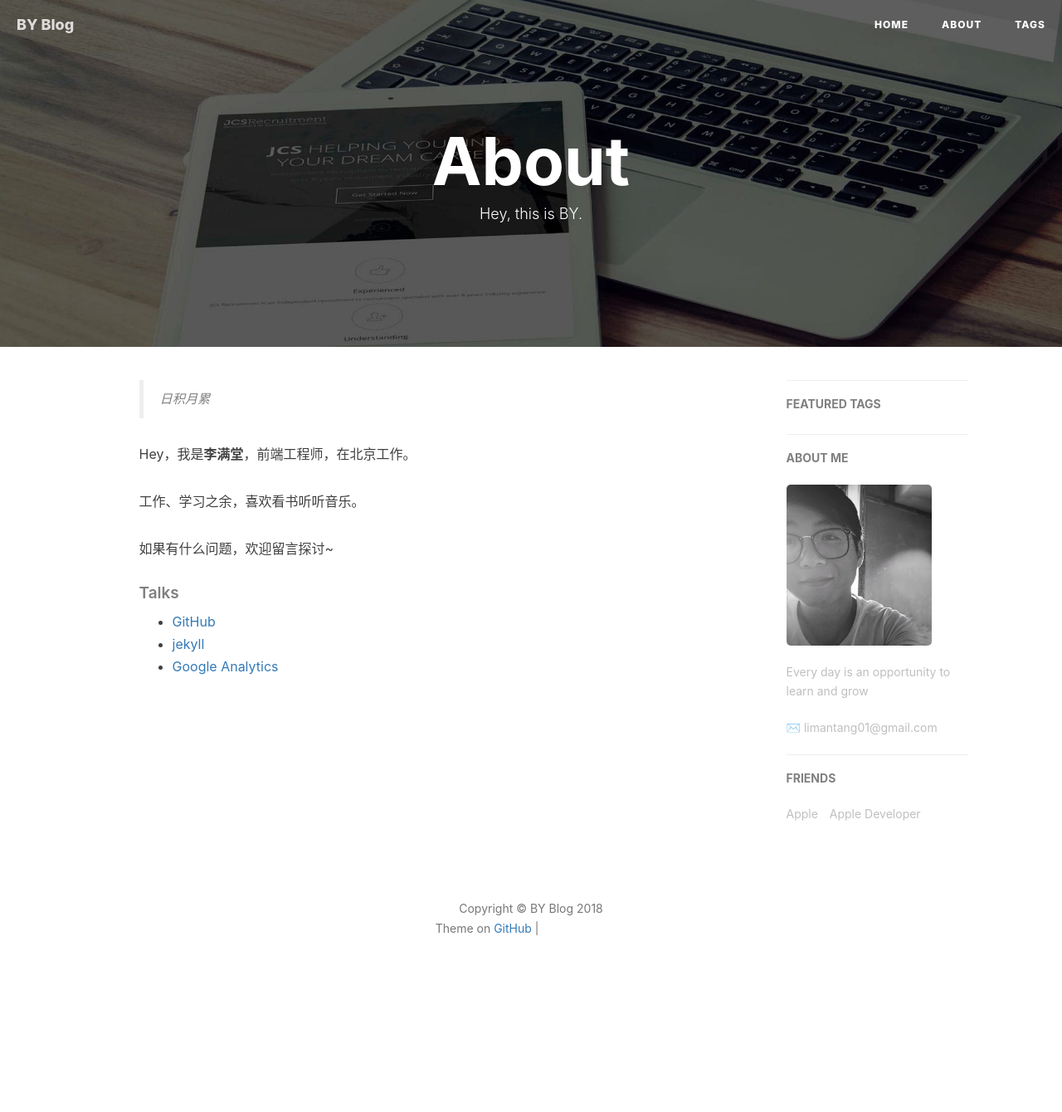
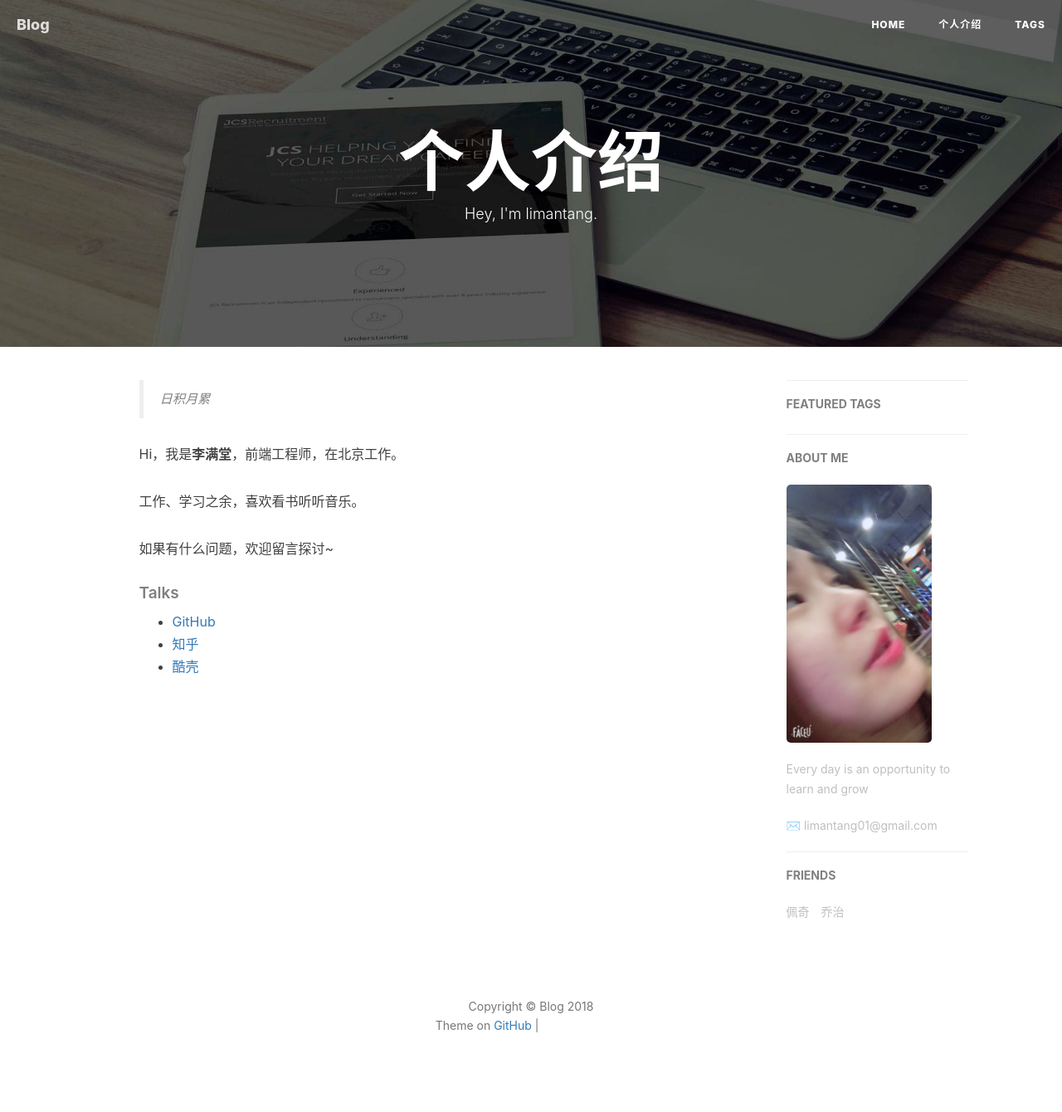
Before and after one commit to echoheart/echoheart.github.io, a Jekyll site: the page built from about.html, in a window 1280 px wide. Shown: the whole page at 83% size. Built offline with Jekyll 4.4.1, drawn with Linux system fonts in a browser that asks for light colours; nearby versions of some CDN libraries; comment, search, counter and statistics services are not loaded; before the commit the page ends 1223 px from its top, so only the background shows below that; grey boxes are pictures that could not be loaded.

Commit message:
add code

```diff
--- a/_config.yml
+++ b/_config.yml
@@ -1,10 +1,10 @@
 # Site settings
-title: BY Blog
+title: Blog
 SEOTitle: 李满堂的博客 | BY Blog
 header-img: img/post-bg-desk.jpg
 email: limantang01@gmail.com
 description: "Everyday is an opportunity to learn and grow"
-keyword: "BY, BY Blog, 李满堂的博客, limantang, 李满堂, iOS, Apple, iPhone"
+keyword: "BY, BY Blog, 李满堂的博客, limantang, 李满堂"
 url: "https://echoheart.github.io"          # your host, for absolute URL
 baseurl: ""      # for example, '/blog' if your blog hosted on 'host/blog'
 github_repo: "https://github.com/echoheart/echoheart.github.io.git" # you code repository
@@ -12,7 +12,7 @@ github_repo: "https://github.com/echoheart/echoheart.github.io.git" # you code r
 # Sidebar settings
 sidebar: true                           # whether or not using Sidebar.
 sidebar-about-description: "Every day is an opportunity to learn and grow"
-sidebar-avatar: /img/about-BY-gentle.jpg      # use absolute URL, seeing it's used in both `/` and `/about/`
+sidebar-avatar: /img/user-zhang.jpg      # use absolute URL, seeing it's used in both `/` and `/about/`
 
 
 
@@ -99,11 +99,11 @@ service-worker: true
 # Friends
 friends: [
     {
-        title: "Apple",
-        href: "https://apple.com"
+        title: "佩奇",
+        href: "https://youtube.com"
     },
     {
-        title: "Apple Developer",
-        href: "https://developer.apple.com/"
+        title: "乔治",
+        href: "https://youtube.com/"
     }
 ]
--- a/about.html
+++ b/about.html
@@ -1,7 +1,7 @@
 ---
 layout: page
-title: "About"
-description: "Hey, this is BY."
+title: "个人介绍"
+description: "Hey, I'm limantang."
 header-img: "img/post-bg-rwd.jpg"
 ---
 
@@ -17,7 +17,7 @@ header-img: "img/post-bg-rwd.jpg"
     <!--copied from markdown -->
     <blockquote><p>日积月累</p></blockquote>
 
-    <p>Hey，我是<strong>李满堂</strong>，前端工程师，在北京工作。</p>
+    <p>Hi，我是<strong>李满堂</strong>，前端工程师，在北京工作。</p>
 
     <p>工作、学习之余，喜欢看书听听音乐。</p>
 
@@ -29,8 +29,8 @@ header-img: "img/post-bg-rwd.jpg"
 
     <ul>
         <li><a href="https://github.com">GitHub</a></li>
-        <li><a href="http://jekyll.com.cn/">jekyll</a></li>
-        <li><a href="https://analytics.google.com/analytics">Google Analytics</a></li>
+        <li><a href="http://zhihu.com">知乎</a></li>
+        <li><a href="https://coolshell.cn">酷壳</a></li>
     </ul>
 </div>
 
```
Also changed, not shown: img/about-BY-gentle.jpg (deleted), img/user-zhang.jpg (added).
